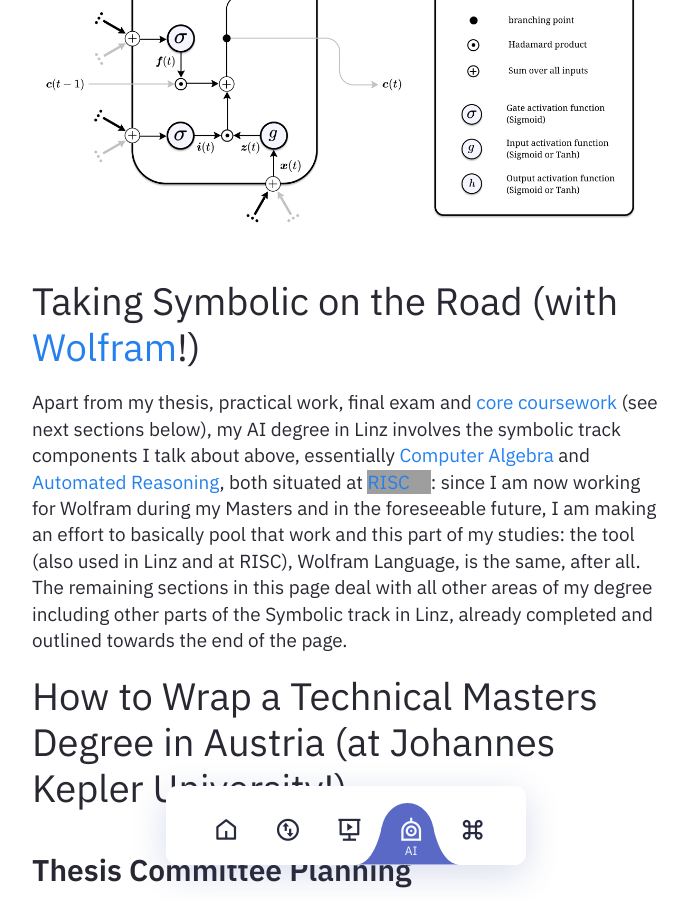
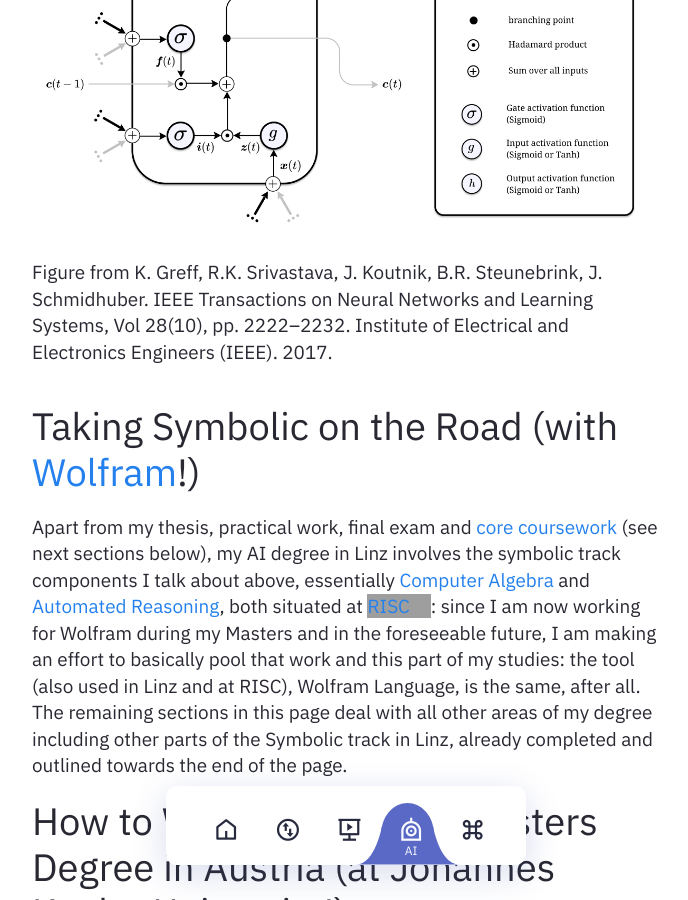
Before and after one commit to heseltime/heseltime.github.io, a Jekyll site: the page built from pages/rDai.md, in a window 1280 px wide and 900 px high, scrolled down 4858 px. Shown: the whole window, without its empty margins (294-982 px from the left). Built offline with Jekyll 4.4.1, drawn with Linux system fonts in a browser that asks for light colours; grey boxes are pictures that could not be loaded.

Commit message:
Add Attribution

```diff
--- a/pages/rDai.md
+++ b/pages/rDai.md
@@ -134,6 +134,8 @@
 $$
 
 ![Schematic of the Vanilla LSTM Cell](/assets/img/vanilla_lstm_legend.png "Schematic of the Vanilla LSTM Cell")
+
+Figure from K. Greff, R.K. Srivastava, J. Koutnik, B.R. Steunebrink, J. Schmidhuber. IEEE Transactions on Neural Networks and Learning Systems, Vol 28(10), pp. 2222–2232. Institute of Electrical and Electronics Engineers (IEEE). 2017.
 
 # Taking Symbolic on the Road (with [Wolfram](/wolfram)!)
 
```
